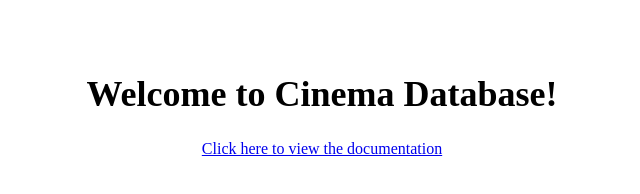
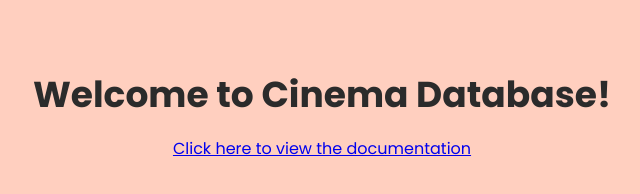
Before and after one commit to liztheshiz/movie-api, a website: page public/index.html in a window 1280 px wide. Shown: the whole page, without its empty margins (318-958 px from the left). Drawn offline with nearby package versions, Linux system fonts and the light colour scheme.

Commit message:
updated overall style (font, colors)

```diff
--- a/public/css/styles.css
+++ b/public/css/styles.css
@@ -1,5 +1,11 @@
 * {
     box-sizing: border-box;
+}
+
+body {
+    font-family: 'Poppins', sans-serif;
+    background-color: #ffcfbf;
+    color: #2b2b2b;
 }
 
 h1 {
```
